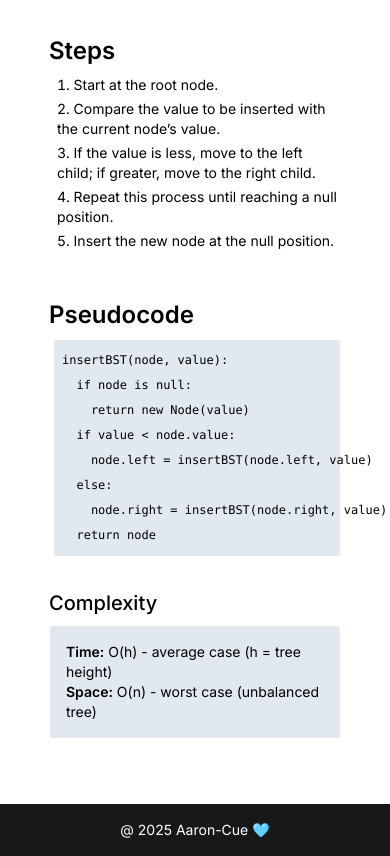
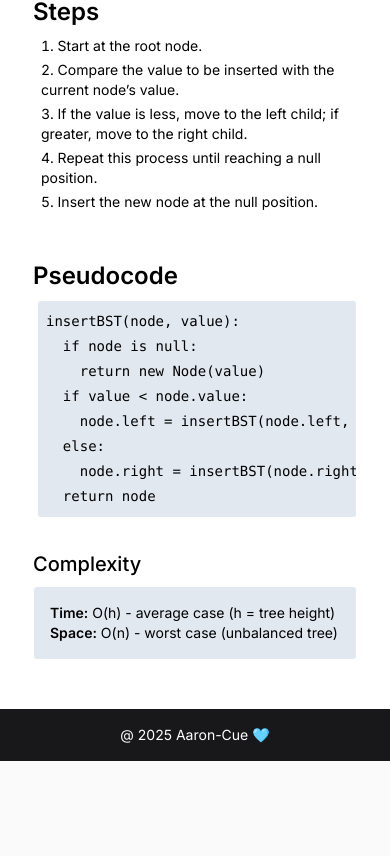
Before and after one commit to Aaron-Cue/algorithm-visualizer, a Next.js app: page /Bst in a window 390 px wide. Shown: the part 1301-2157 px from the top of the page. After the commit the page ends 2062 px from the top, so only its background shows below. Built offline with nearby package versions, Linux system fonts and the light colour scheme.

Commit message:
Correction of info styles on mobile

```diff
--- a/src/components/Algorithms/Info/InfoWrapper.tsx
+++ b/src/components/Algorithms/Info/InfoWrapper.tsx
@@ -14,7 +14,7 @@ export default function InfoWrapper({
   complexity
 }: InfoWrapperProps) {
   return (
-    <div className="p-4 sm:p-8 border border-white max-w-[968px] text-black space-y-6 lg:mx-auto">
+    <div className="sm:p-8 border border-white max-w-[968px] text-black space-y-6 lg:mx-auto">
       <div className="mb-12 mt-4">
         <h3 className="text-2xl font-semibold mb-2">Explanation</h3>
         <p className="ml-1 max-w-3xl text-sm leading-relaxed">{description}</p>
@@ -29,11 +29,11 @@ export default function InfoWrapper({
         </ol>
       </div>
 
-      <div className="flex flex-col sm:flex-row justify-between gap-8 my-12">
+      <div className="flex flex-col md:flex-row justify-between gap-8 my-12">
         <div className="flex-3">
           <h3 className="text-2xl font-semibold mb-2">Pseudocode</h3>
           <pre
-            className="ml-1 border border-white p-2 md:p-4 bg-slate-200 rounded text-[12px] sm:text-[16px] leading-[25px]
+            className="ml-1 border border-white p-2 md:p-4 bg-slate-200 rounded overflow-x-auto text-[14px] sm:text-[16px] leading-[25px]
 "
           >
             {pseudocode}
```
